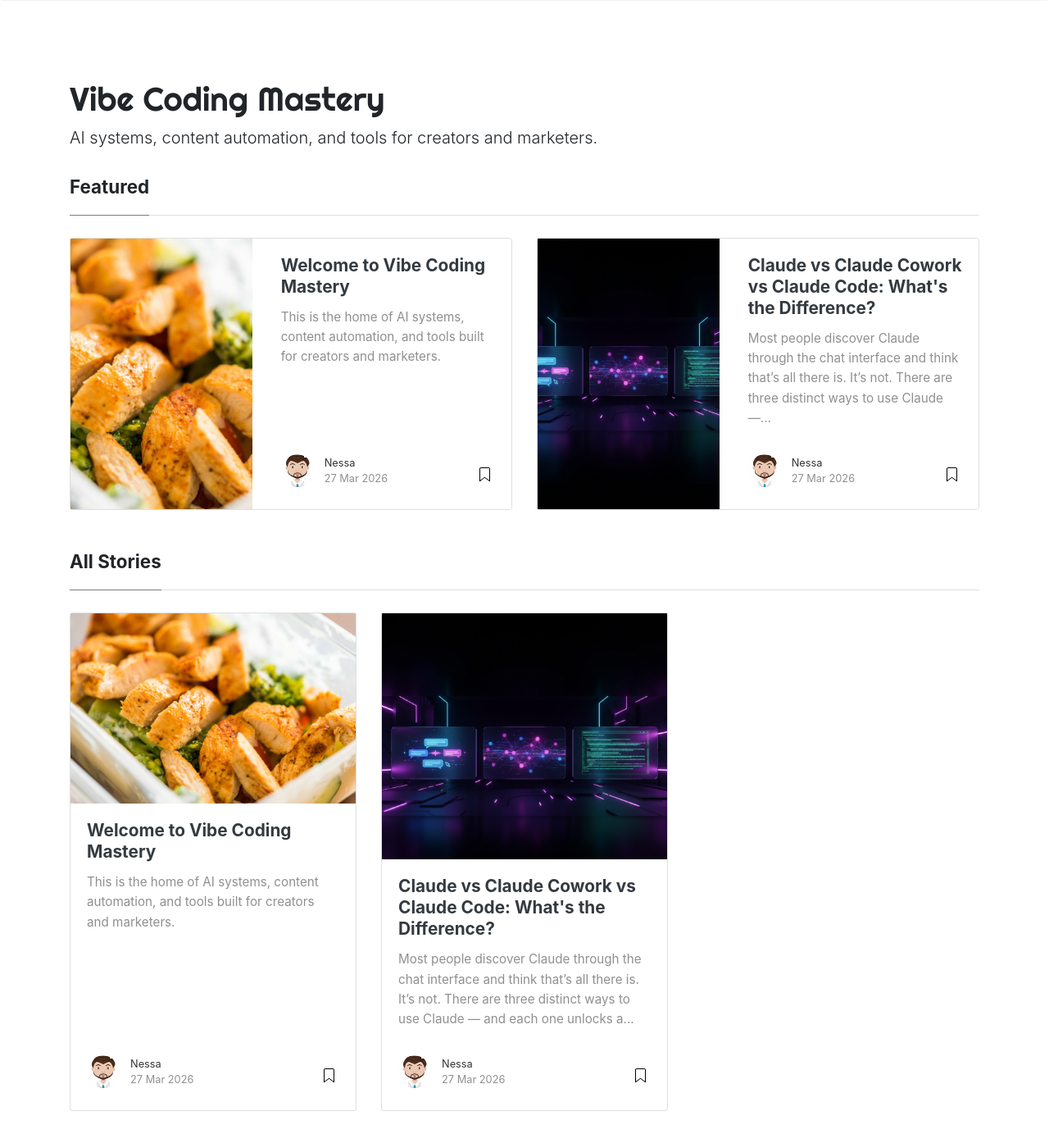
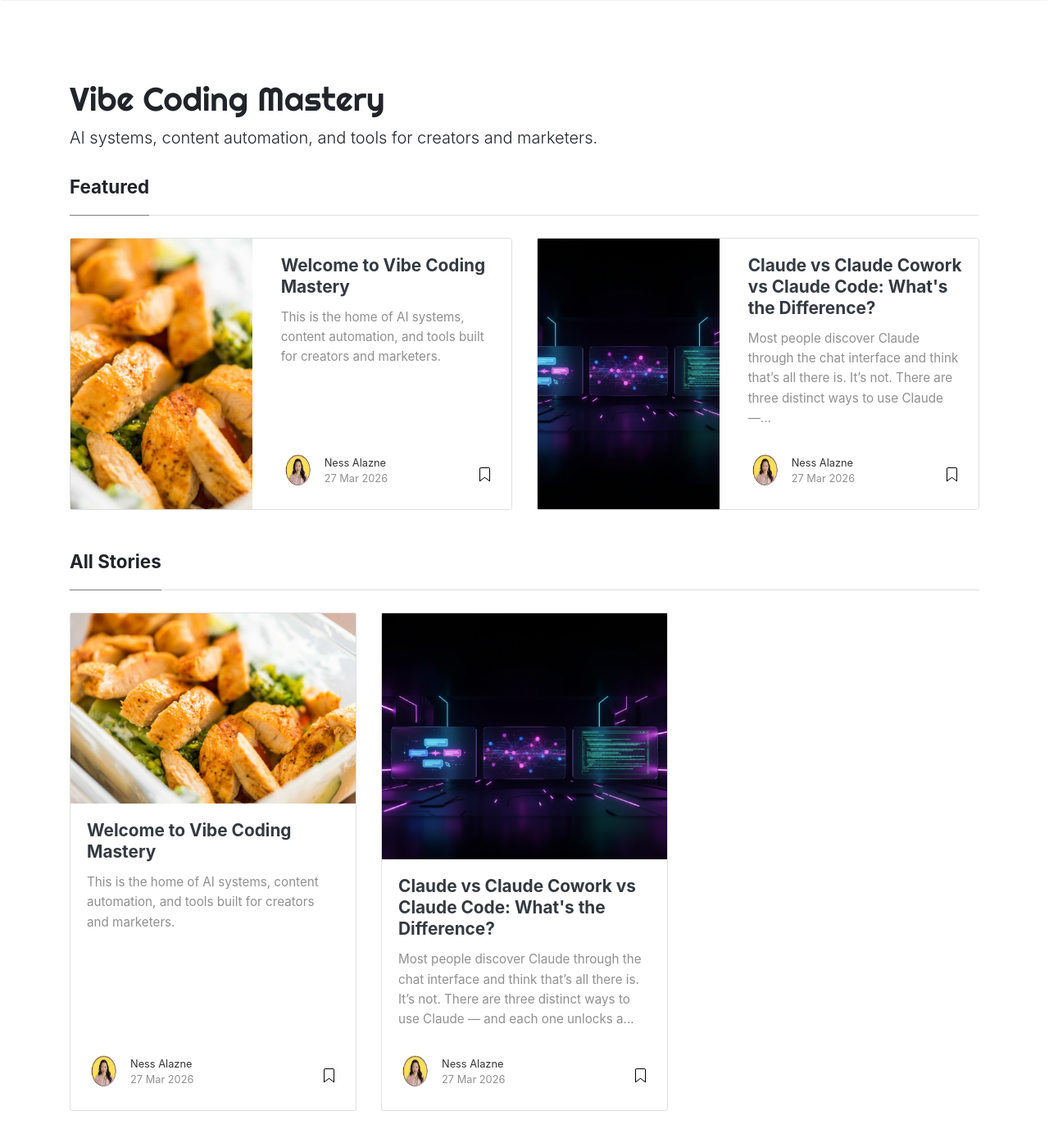
Before and after one commit to nessalazne/nessalazne.github.io, a Jekyll site: the page built from index.html, in a window 1280 px wide and 1400 px high. Shown: the top 1394 px of the window at 82% size. Built offline with Jekyll 4.4.1, drawn with Linux system fonts in a browser that asks for light colours; nearby versions of some CDN libraries; the list of posts is cut into pages by our own code.

Commit message:
Update: profile photo and display name to Ness Alazne

```diff
--- a/_config.yml
+++ b/_config.yml
@@ -12,8 +12,8 @@
 # Authors
 authors:
   nessa:
-    name: Nessa
-    display_name: Nessa
+    name: Ness Alazne
+    display_name: Ness Alazne
     avatar: 'assets/images/avatar.png'
     email: ''
     web: 'https://nessalazne.github.io'
```
Also changed, not shown: assets/images/avatar.png.
